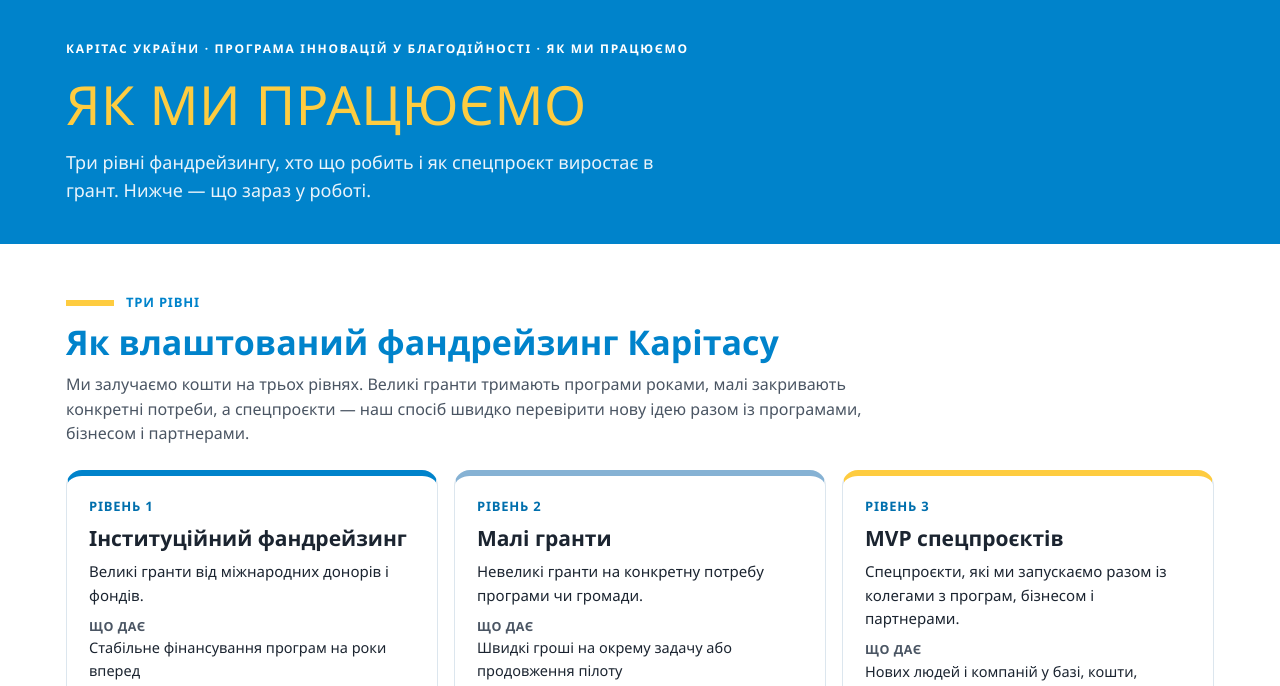
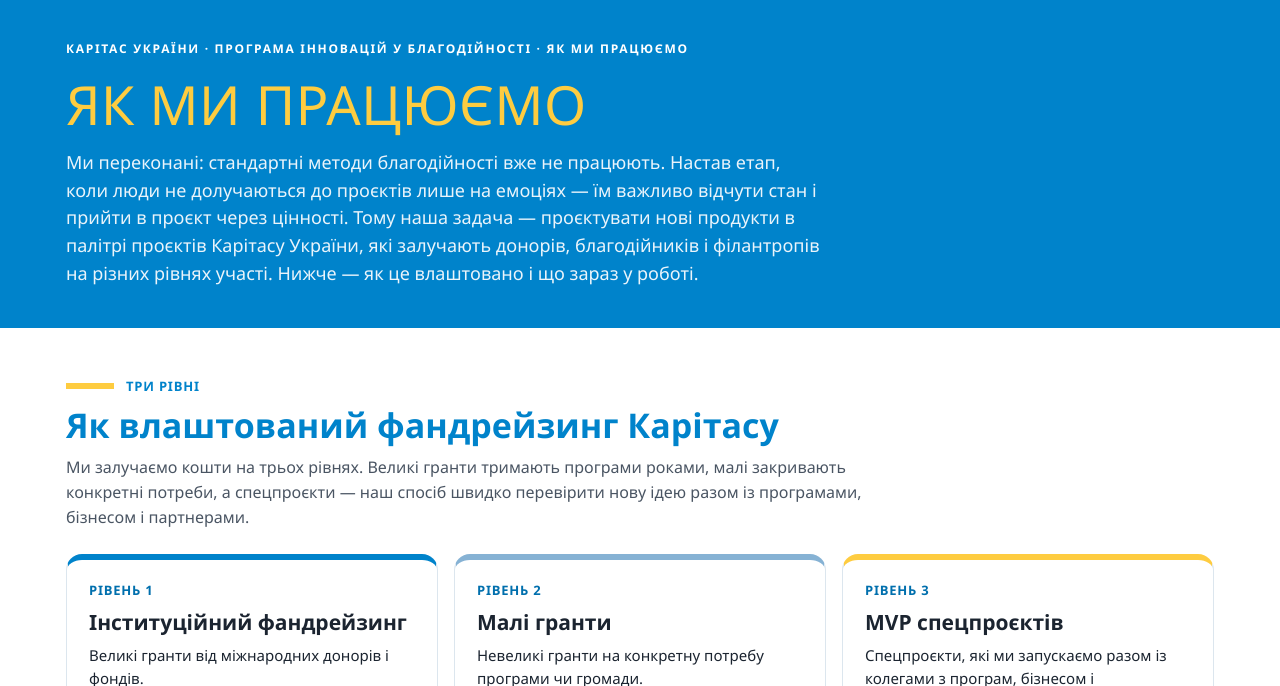
Before and after one commit to SvitlanaSom/caritas-fundraising-hub, a plain HTML site: page index.html in a window 1280 px wide. Shown: the part 67-753 px from the top of the page. Drawn offline with Linux system fonts and the light colour scheme.

Commit message:
Опис: чому інновації в благодійності

```diff
--- a/index.html
+++ b/index.html
@@ -27,7 +27,7 @@ body::before{content:"";position:fixed;inset:0 0 auto;height:env(safe-area-inset
 .hero .w{padding-block:44px 40px;display:grid;gap:14px}
 .tag{font-size:12px;font-weight:700;letter-spacing:.14em;text-transform:uppercase}
 .hero h1{font-size:clamp(30px,4.6vw,54px);font-weight:400;text-transform:uppercase;color:var(--yellow);letter-spacing:.01em;max-width:900px}
-.hero p{font-size:18px;max-width:640px;color:var(--sky)}
+.hero p{font-size:18px;max-width:760px;color:var(--sky)}
 main section{padding-block:48px}
 main section.p{background:var(--paper)}
 .num{display:flex;align-items:center;gap:12px;font-size:13px;font-weight:700;letter-spacing:.06em;text-transform:uppercase;color:var(--blue)}
@@ -142,7 +142,7 @@ footer .w{padding-block:28px}
   <div class="w">
     <span class="tag">Карітас України · програма інновацій у благодійності · як ми працюємо</span>
     <h1 id="hero-title">Усе для руху — в одному місці</h1>
-    <p id="hero-lead">Відкрий, подивись, що зараз у роботі, візьми потрібний лист чи чекліст і рухайся далі.</p>
+    <p id="hero-lead">Ми переконані: стандартні методи благодійності вже не працюють. Настав етап, коли люди не долучаються до проєктів лише на емоціях — їм важливо відчути стан і прийти в проєкт через цінності. Тому наша задача — проєктувати нові продукти в палітрі проєктів Карітасу України, які залучають донорів, благодійників і філантропів на різних рівнях участі. Нижче — як це влаштовано і що зараз у роботі.</p>
   </div>
 </header>
 
@@ -550,7 +550,7 @@ footer .w{padding-block:28px}
 <script>
 (function(){
   var heroes={
-    home:["Як ми працюємо","Три рівні фандрейзингу, хто що робить і як спецпроєкт виростає в грант. Нижче — що зараз у роботі."],
+    home:["Як ми працюємо","Ми переконані: стандартні методи благодійності вже не працюють. Настав етап, коли люди не долучаються до проєктів лише на емоціях — їм важливо відчути стан і прийти в проєкт через цінності. Тому наша задача — проєктувати нові продукти в палітрі проєктів Карітасу України, які залучають донорів, благодійників і філантропів на різних рівнях участі. Нижче — як це влаштовано і що зараз у роботі."],
     proces:["Спецпроєкти","Як ми з програмами, бізнесом і партнерами запускаємо MVP: цикл із двома воротами, продукти і програми."],
     svichka:["Різдвяна свічка 2026","Календар сезону, маршрут свічки і чекліст події."],
     lysty:["Листи","Шаблони для партнерів, лідерів думок, волонтерів і місцевих Карітасів."],
```
